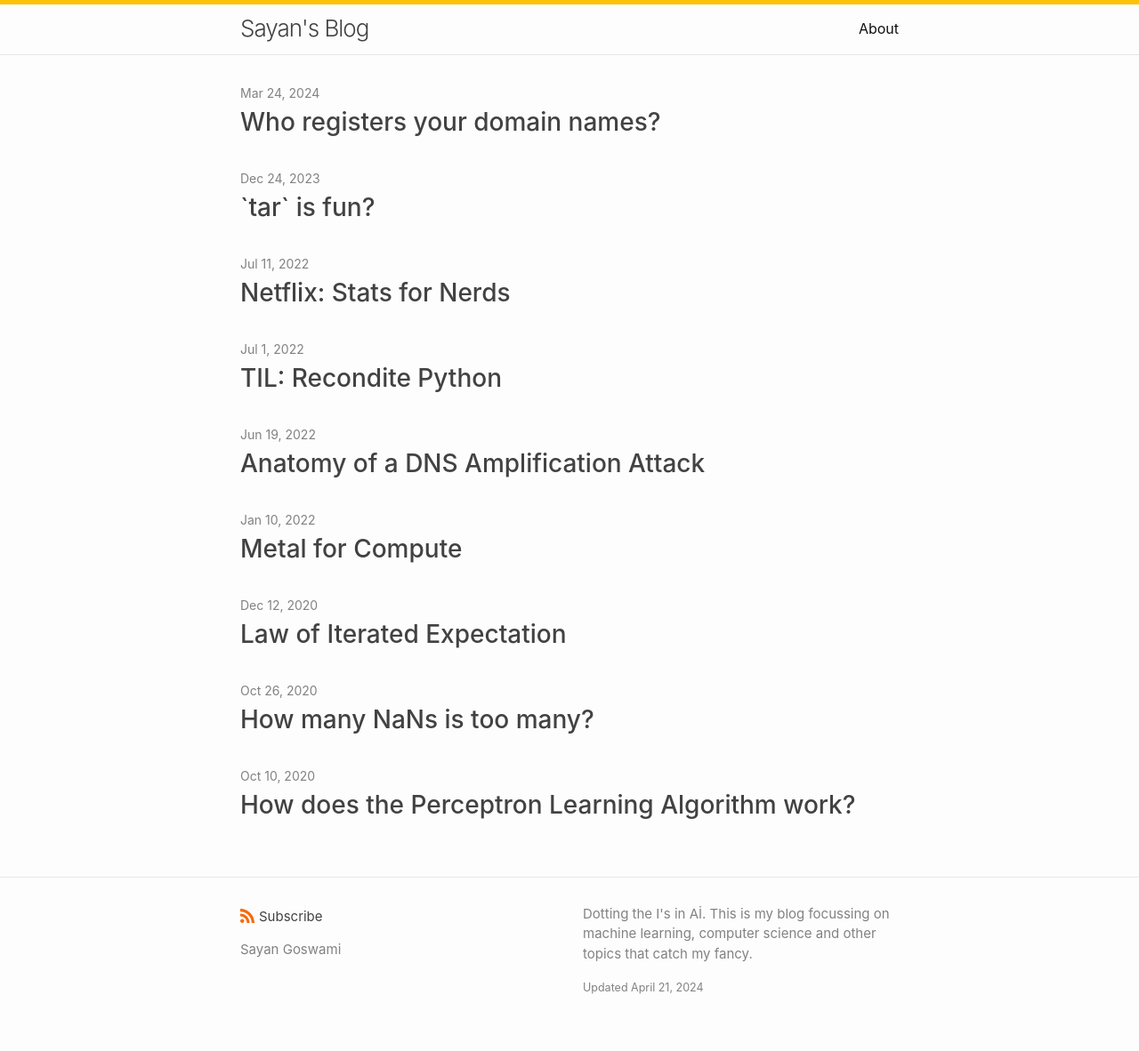
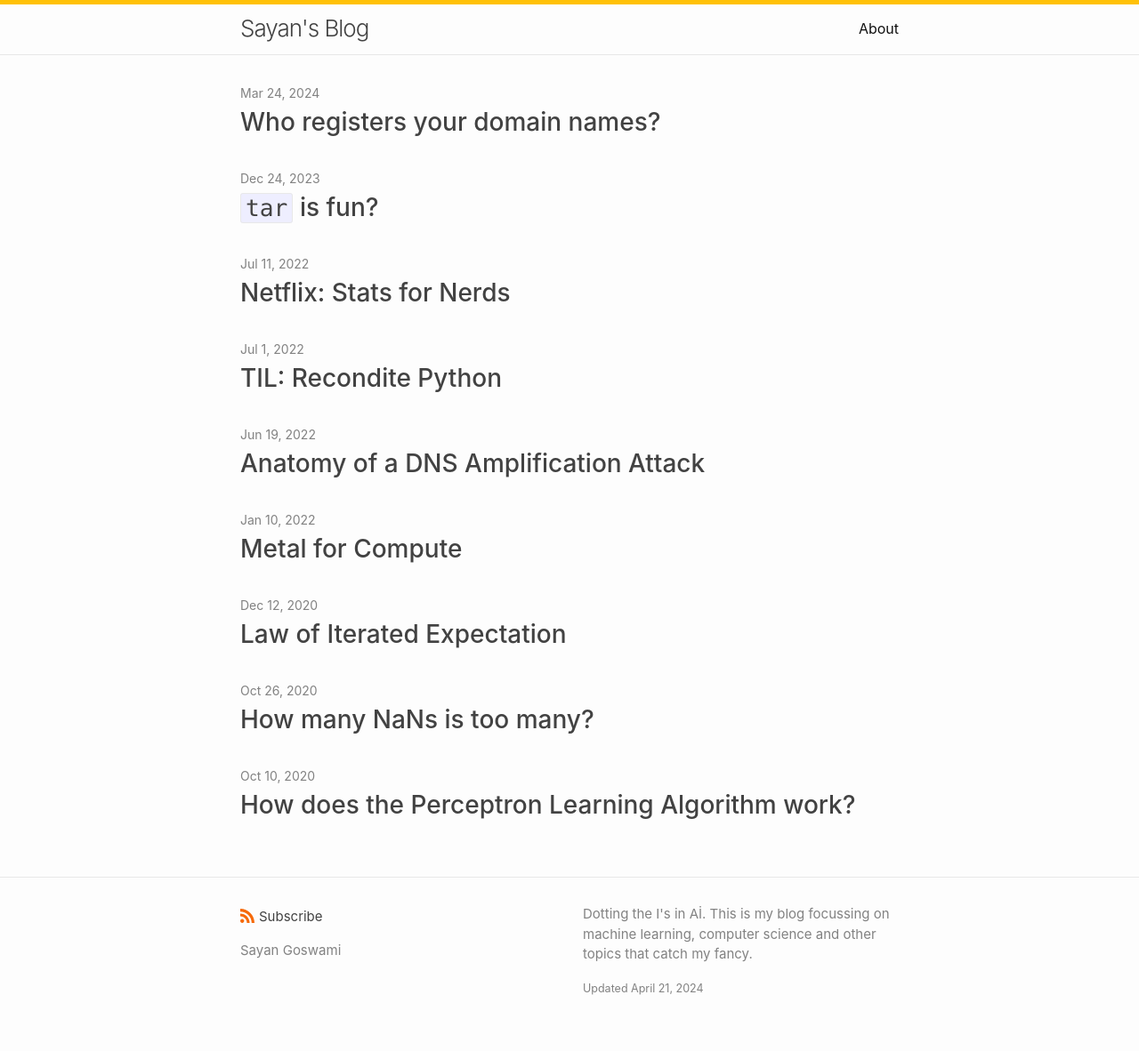
Before and after one commit to say4n/blog, a Jekyll site: the page built from index.md, in a window 1280 px wide. Shown: the whole page at 89% size. Built offline with Jekyll 4.4.1, drawn with Linux system fonts in a browser that asks for light colours.

Commit message:
support codeblocks in titles

```diff
--- a/_layouts/home.html
+++ b/_layouts/home.html
@@ -28,7 +28,7 @@ layout: default
         <span class="post-meta">{{ post.date | date: date_format }}</span>
         <h3>
           <a class="post-link" href="{{ post.url | relative_url }}">
-            {{ post.title | escape }}
+            {{ post.title | escape | markdownify }}
           </a>
         </h3>
         {%- if site.show_excerpts -%}
--- a/_layouts/post.html
+++ b/_layouts/post.html
@@ -4,7 +4,7 @@ layout: default
 <article class="post h-entry" itemscope itemtype="http://schema.org/BlogPosting">
 
   <header class="post-header">
-    <h1 class="post-title p-name" itemprop="name headline">{{ page.title | escape }}</h1>
+    <h1 class="post-title p-name" itemprop="name headline">{{ page.title | escape | markdownify }}</h1>
     <p class="post-meta">
       {%- assign date_format = site.minima.date_format | default: "%b %-d, %Y" -%}
       <time class="dt-published" datetime="{{ page.date | date_to_xmlschema }}" itemprop="datePublished">
```
